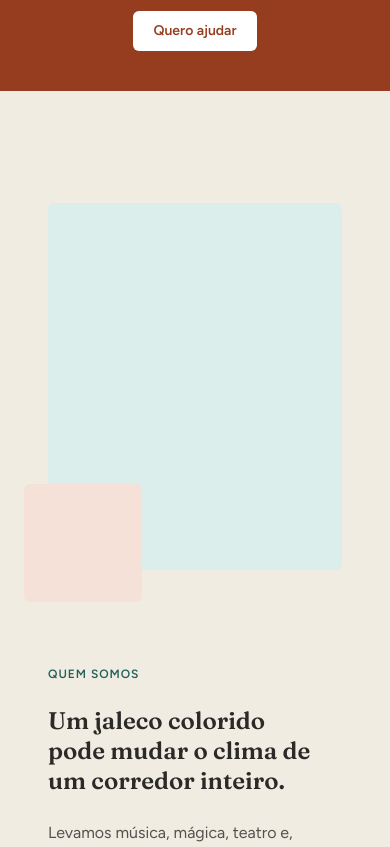
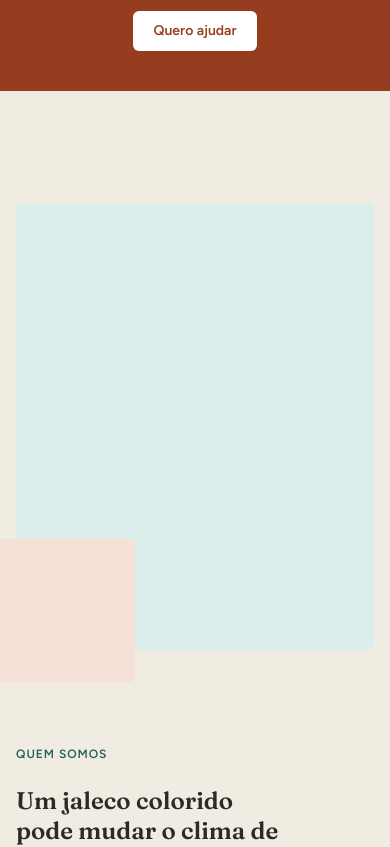
Before and after one commit to SoulHiro/DoctorSite, a Next.js app: page / in a window 390 px wide. Shown: the part 1500-2347 px from the top of the page. Built offline with nearby package versions, Linux system fonts and the light colour scheme.

Commit message:
refactor(ui): use a single container gutter
Container drops the tight/wide variants for one gutter (px-4, md:px-8),
so header, hero and sections share the same content edge.

```diff
--- a/app/(site)/(home)/_components/category-strip.tsx
+++ b/app/(site)/(home)/_components/category-strip.tsx
@@ -13,10 +13,7 @@ const CATEGORIES = [
 export function CategoryStrip() {
   return (
     <div className="bg-primary py-4">
-      <Container
-        gutter="wide"
-        className="flex flex-wrap items-center justify-center gap-x-8 gap-y-2"
-      >
+      <Container className="flex flex-wrap items-center justify-center gap-x-8 gap-y-2">
         {CATEGORIES.map((category) => (
           <span
             key={category}
--- a/components/layout/container.tsx
+++ b/components/layout/container.tsx
@@ -1,27 +1,13 @@
-import { cva, type VariantProps } from "class-variance-authority"
-
 import { cn } from "@/lib/utils"
 
-// `tight` e `wide` reproduzem os antigos PageContainer (px-4) e
-// SectionContainer (px-12). Unificar no gutter do DESIGN.md (px-4 md:px-8)
-// fica para a branch da Home, porque muda o alinhamento visual.
-const containerVariants = cva("mx-auto w-full max-w-7xl", {
-  variants: {
-    gutter: {
-      tight: "px-4",
-      wide: "px-12",
-    },
-  },
-  defaultVariants: {
-    gutter: "tight",
-  },
-})
-
-type ContainerProps = React.ComponentProps<"div"> &
-  VariantProps<typeof containerVariants>
-
-export function Container({ gutter, className, ...props }: ContainerProps) {
+// Largura máxima (container-max, 1280px) e gutter únicos do site:
+// space-4 no celular, space-8 do tablet em diante. Header, seções e footer
+// usam o mesmo container, então as bordas do conteúdo sempre alinham.
+export function Container({ className, ...props }: React.ComponentProps<"div">) {
   return (
-    <div className={cn(containerVariants({ gutter }), className)} {...props} />
+    <div
+      className={cn("mx-auto w-full max-w-7xl px-4 md:px-8", className)}
+      {...props}
+    />
   )
 }
--- a/components/layout/section.tsx
+++ b/components/layout/section.tsx
@@ -31,7 +31,6 @@ const spacingVariants = cva("", {
 type SectionProps = React.ComponentProps<"section"> &
   VariantProps<typeof sectionVariants> &
   VariantProps<typeof spacingVariants> & {
-    gutter?: React.ComponentProps<typeof Container>["gutter"]
     containerClassName?: string
     /** Camada decorativa (vetores, confetes) atrás do conteúdo. */
     decoration?: React.ReactNode
@@ -44,7 +43,6 @@ type SectionProps = React.ComponentProps<"section"> &
 export function Section({
   tone,
   spacing,
-  gutter = "wide",
   className,
   containerClassName,
   decoration,
@@ -62,7 +60,6 @@ export function Section({
         </div>
       )}
       <Container
-        gutter={gutter}
         className={cn(spacingVariants({ spacing }), containerClassName)}
       >
         {children}
```
